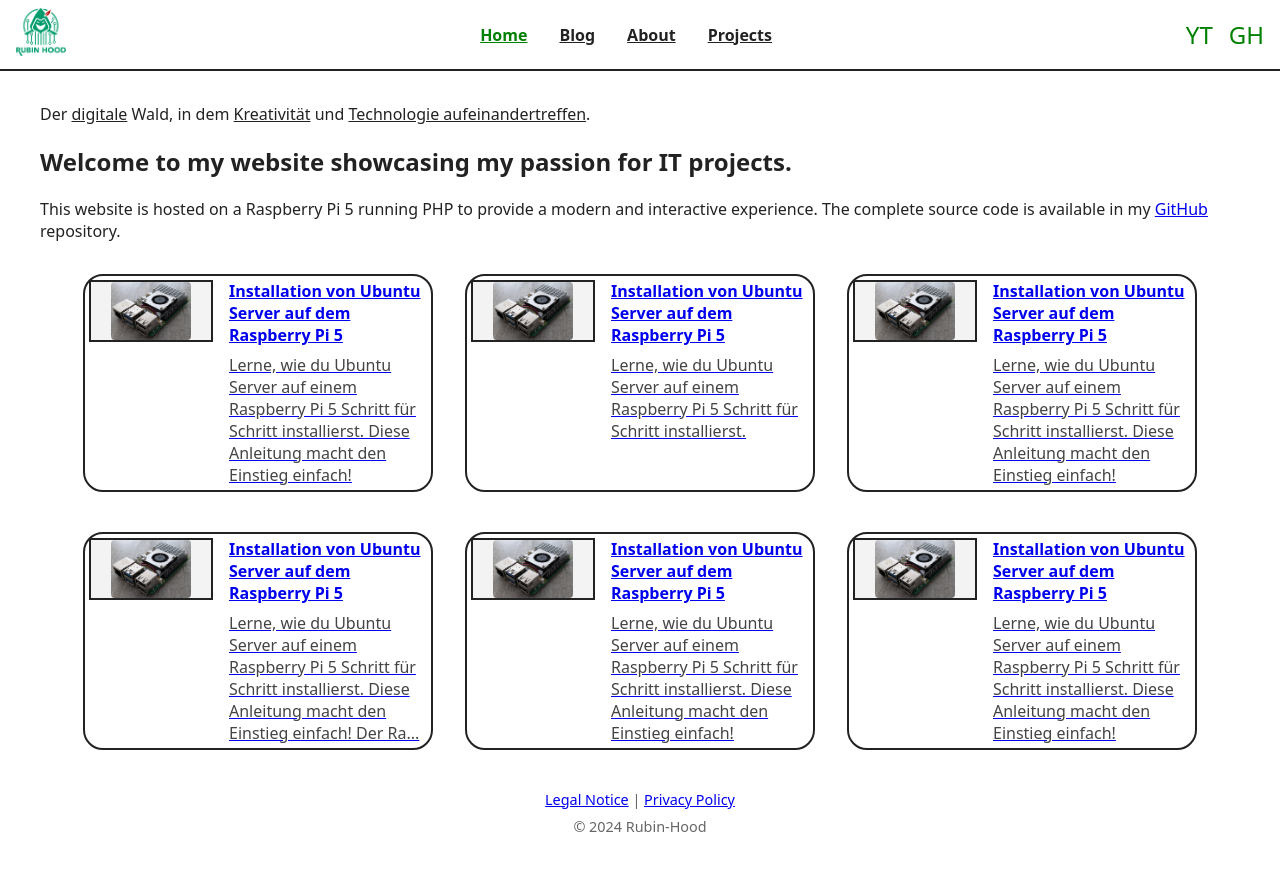
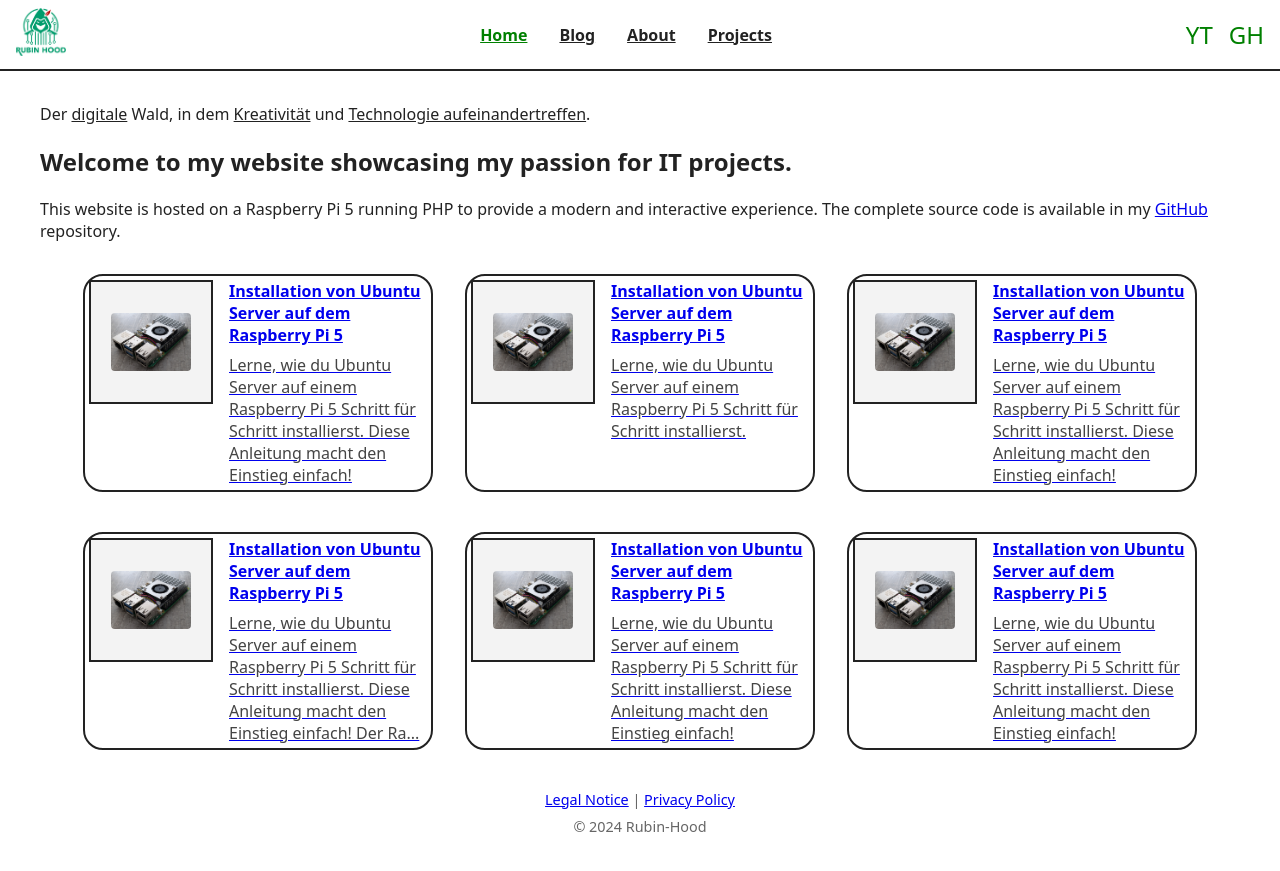
Before and after one commit to rubin-hood/rubinhood-blog, a Jekyll site: the page built from index.md, in a window 1280 px wide. Shown: the top 871 px of the page. Built offline with Jekyll 4.4.1, drawn with Linux system fonts in a browser that asks for light colours.

Commit message:
Update style.css

```diff
--- a/assets/css/style.css
+++ b/assets/css/style.css
@@ -113,7 +113,7 @@ main {
 /* Platzhalter für Blog-Bild (links in der Karte) */
 .blog-card .card-img {
   min-width: 120px;                   /* Feste Breite */
-  /* min-height: 120px;                  /* Feste Höhe */
+  min-height: 120px;                  /* Feste Höhe */
   background: #f3f3f3;               /* Heller Hintergrund */
   display: flex;                     /* Zentrierter Text/Bild */
   align-items: center;               /* Vertikal zentriert */
```
